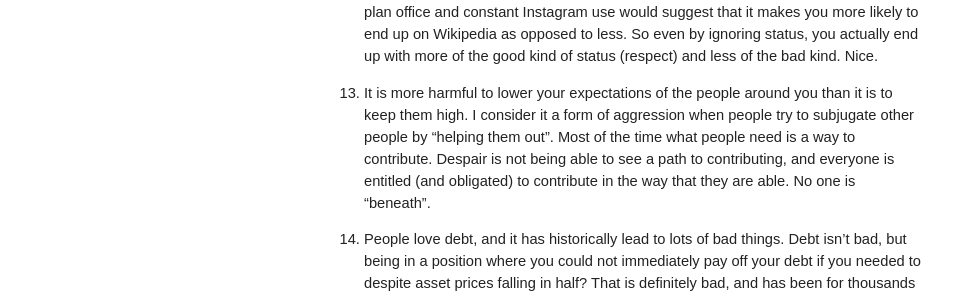
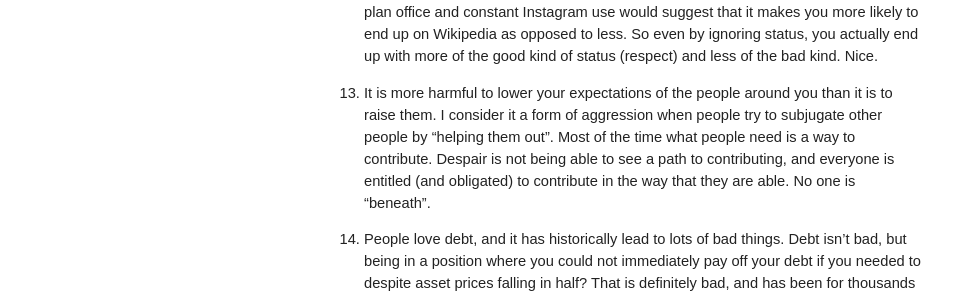
Before and after one commit to rogerkirkness/writing, a Jekyll site: the page built from _posts/2018-08-18-25-years.md, in a window 1280 px wide and 900 px high, scrolled down 1465 px. Shown: the part 175-472 px from the top of the window, without its empty margins (16-969 px from the left). Built offline with Jekyll 4.4.1, drawn with Linux system fonts in a browser that asks for light colours.

Commit message:
Bump version to 1.1.2

```diff
--- a/_posts/2018-08-18-25-years.md
+++ b/_posts/2018-08-18-25-years.md
@@ -29,7 +29,7 @@ As much as they usually read the same (ie. "spend more time with your family"),
 
 12. Not only is gaining status not worth it, it is actually bad for you. Toiling in obscurity will give you more satisfaction. And the fact that it's way more productive than an open plan office and constant Instagram use would suggest that it makes you more likely to end up on Wikipedia as opposed to less. So even by ignoring status, you actually end up with more of the good kind of status (respect) and less of the bad kind. Nice.
 
-13. It is more harmful to lower your expectations of the people around you than it is to keep them high. I consider it a form of aggression when people try to subjugate other people by "helping them out". Most of the time what people need is a way to contribute. Despair is not being able to see a path to contributing, and everyone is entitled (and obligated) to contribute in the way that they are able. No one is "beneath".
+13. It is more harmful to lower your expectations of the people around you than it is to raise them. I consider it a form of aggression when people try to subjugate other people by "helping them out". Most of the time what people need is a way to contribute. Despair is not being able to see a path to contributing, and everyone is entitled (and obligated) to contribute in the way that they are able. No one is "beneath".
 
 14. People love debt, and it has historically lead to lots of bad things. Debt isn't bad, but being in a position where you could not immediately pay off your debt if you needed to despite asset prices falling in half? That is definitely bad, and has been for thousands of years. If you have debt, that is your bottleneck problem. Leverage isn't debt, but most debt isn't leverage unless you know how to use it for progress.
 
```
